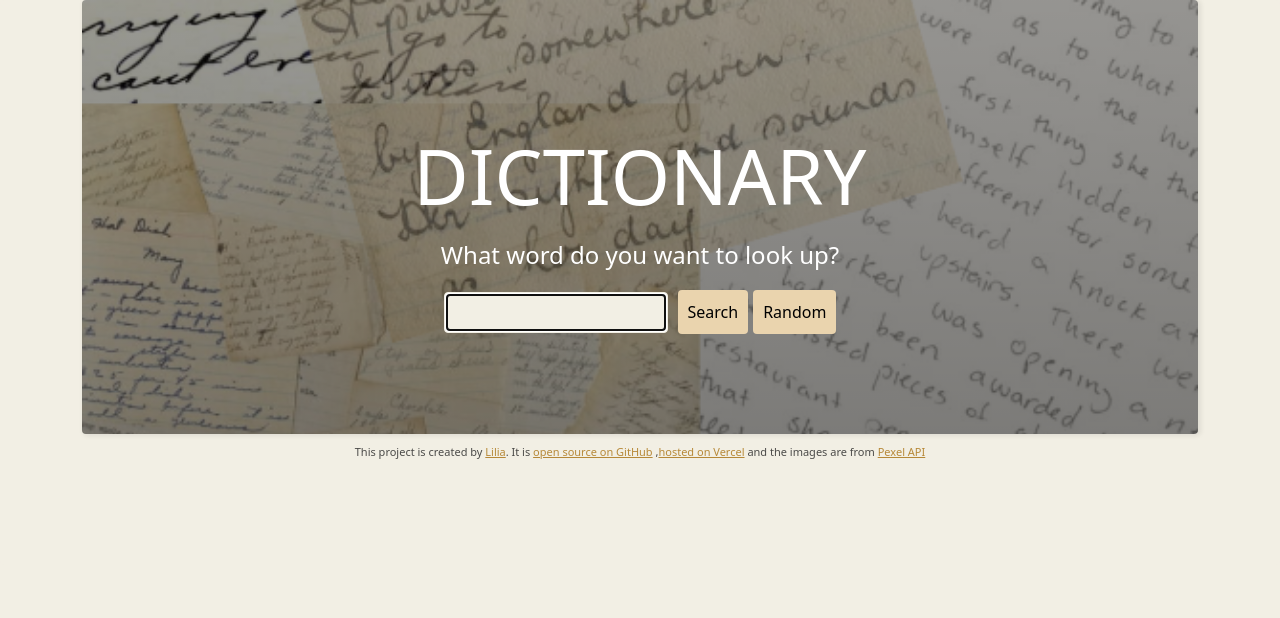
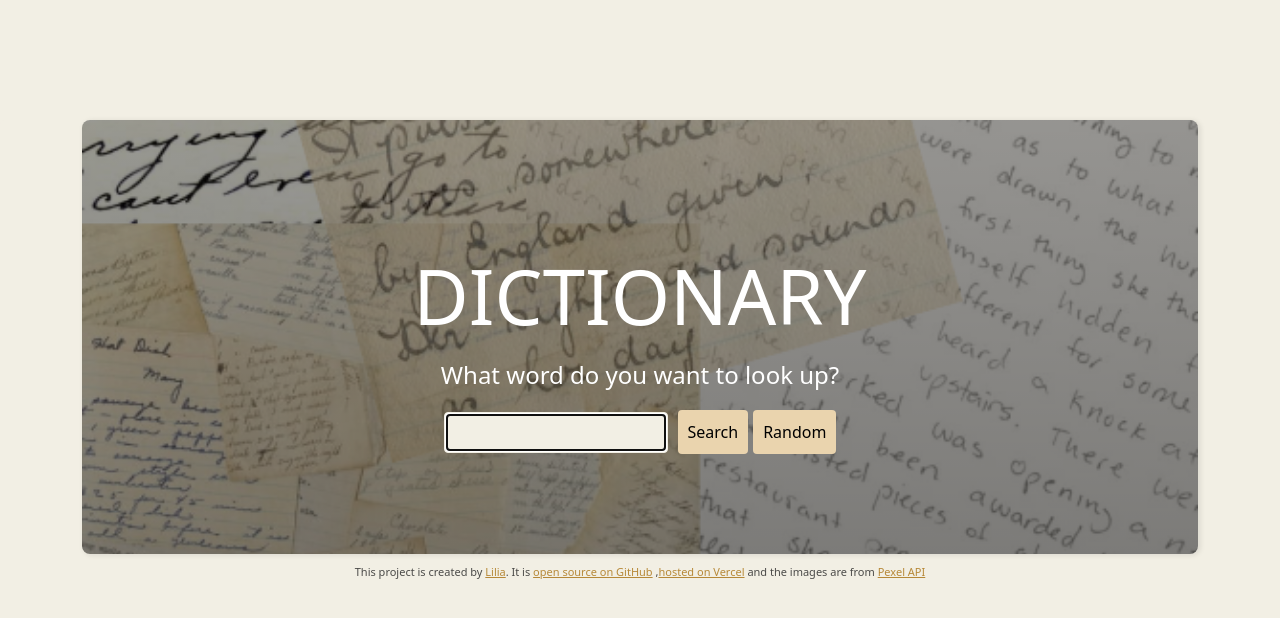
Before and after one commit to liliapianella-dot/dictionary-project, a React (Vite) app: page / in a window 1280 px wide. Shown: the top 618 px of the page. Built offline with nearby package versions, Linux system fonts and the light colour scheme.

Commit message:
Adjust margins

```diff
--- a/src/Dictionary.css
+++ b/src/Dictionary.css
@@ -1,10 +1,11 @@
 .Dictionary {
+  margin: 120px auto 0;
   background-image: linear-gradient(rgba(0, 0, 0, 0.4), rgba(0, 0, 0, 0.5)),
     url("./assets/handwriting-1.png");
   background-repeat: no-repeat;
   background-size: cover;
   padding: 30px 30px 100px;
-  border-radius: 4px;
+  border-radius: 8px;
   box-shadow: 2px 1px 5px 1px rgb(0 0 0 / 0.08);
 }
 
```
